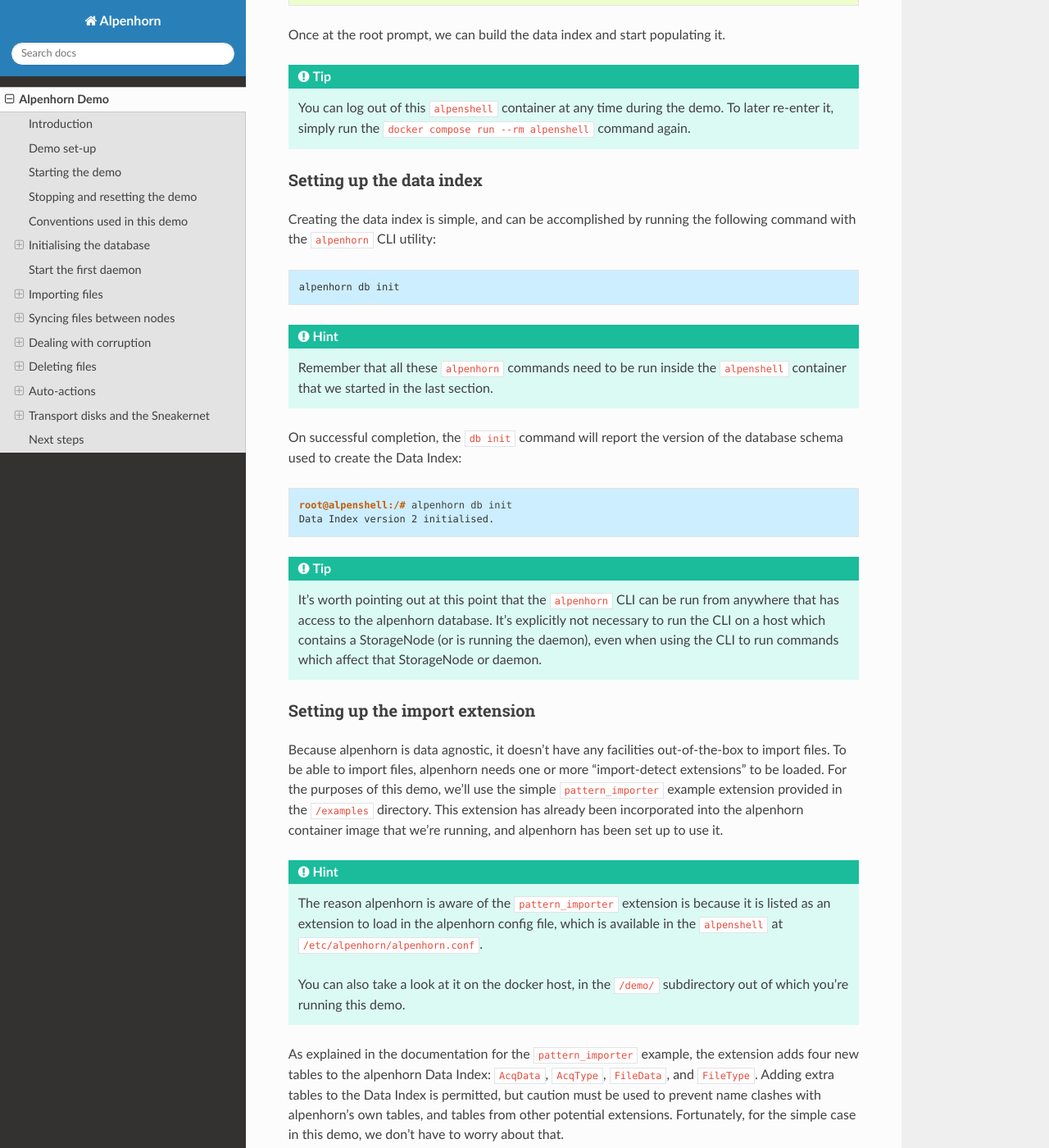
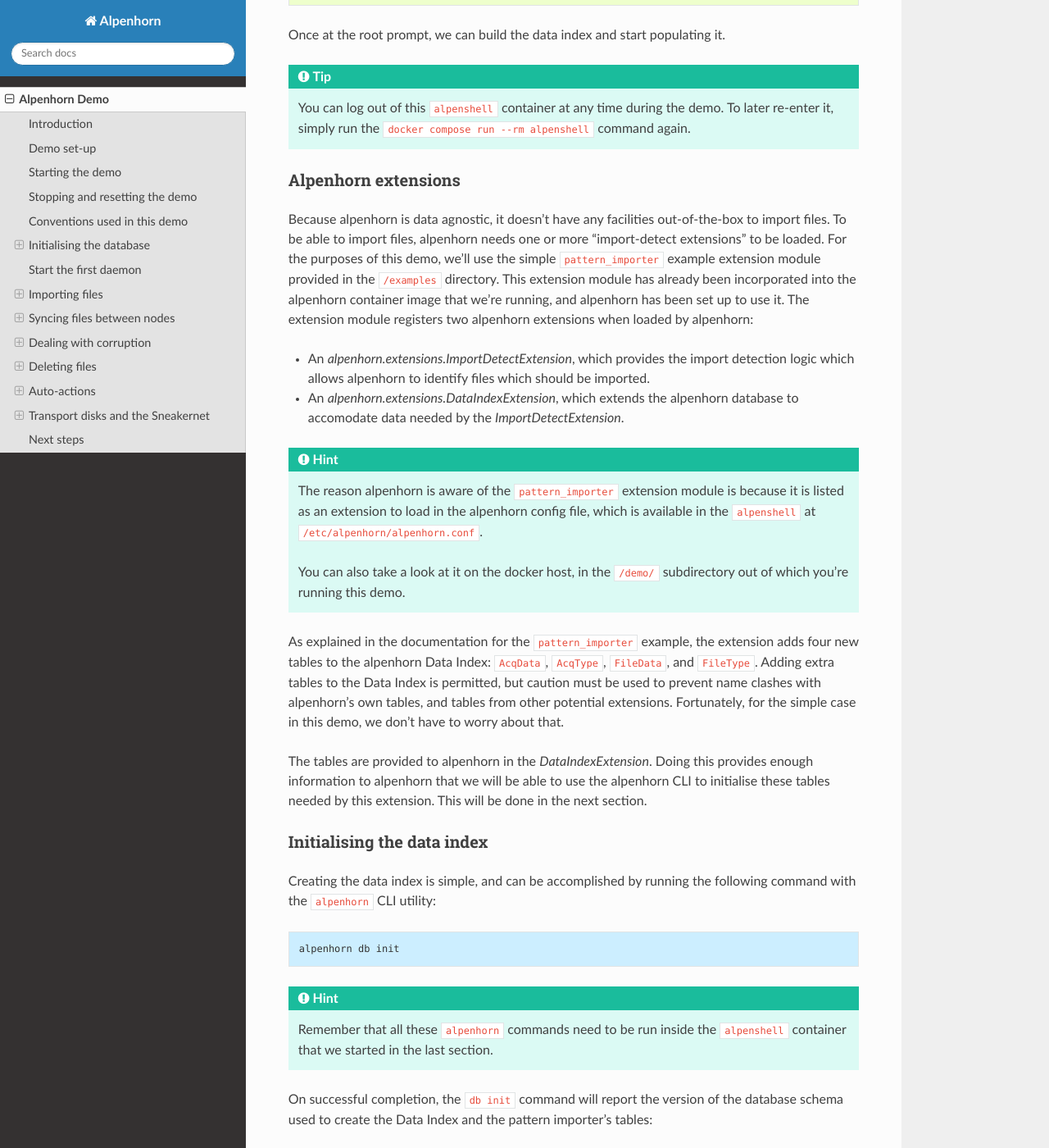
Before and after one commit to radiocosmology/alpenhorn, a Sphinx documentation site: the page built from doc/demo.rst, in a window 1280 px wide and 1400 px high, scrolled down 7026 px. Shown: the whole window at 82% size. Built offline with Sphinx 7.4.7 and the Read the Docs theme 3.1.0, drawn with Linux system fonts in a browser that asks for light colours; the version number could not be read and is left out; some of the changed text lies outside the part shown.

Commit message:
doc: Update demo for DataIndexExtension in pattern_exporter

```diff
--- a/doc/demo.rst
+++ b/doc/demo.rst
@@ -395,49 +395,26 @@
    You can log out of this ``alpenshell`` container at any time during the demo.  To later re-enter it,
    simply run the ``docker compose run --rm alpenshell`` command again.
 
-Setting up the data index
-~~~~~~~~~~~~~~~~~~~~~~~~~
-
-Creating the data index is simple, and can be accomplished by running the following
-command with the ``alpenhorn`` CLI utility:
-
-.. code:: console
-   :class: demoshell
-
-   alpenhorn db init
+Alpenhorn extensions
+~~~~~~~~~~~~~~~~~~~~
+
+Because alpenhorn is data agnostic, it doesn't have any facilities
+out-of-the-box to import files. To be able to import files, alpenhorn needs one
+or more "import-detect extensions" to be loaded. For the purposes of this demo,
+we'll use the simple ``pattern_importer`` example extension module provided in
+the ``/examples`` directory. This extension module has already been incorporated
+into the alpenhorn container image that we're running, and alpenhorn has been
+set up to use it.  The extension module registers two alpenhorn extensions when
+loaded by alpenhorn:
+
+* An `alpenhorn.extensions.ImportDetectExtension`, which provides the import
+  detection logic which allows alpenhorn to identify files which should be
+  imported.
+* An `alpenhorn.extensions.DataIndexExtension`, which extends the alpenhorn
+  database to accomodate data needed by the `ImportDetectExtension`.
 
 .. hint::
-   Remember that all these ``alpenhorn`` commands need to be run inside the
-   ``alpenshell`` container that we started in the last section.
-
-On successful completion, the ``db init`` command will report the version of the
-database schema used to create the Data Index:
-
-.. code:: console
-   :class: demoshell
-
-   root@alpenshell:/# alpenhorn db init
-   Data Index version 2 initialised.
-
-.. tip::
-   It's worth pointing out at this point that the ``alpenhorn`` CLI can be run from
-   anywhere that has access to the alpenhorn database.  It's explicitly not necessary
-   to run the CLI on a host which contains a StorageNode (or is running the daemon),
-   even when using the CLI to run commands which affect that StorageNode or daemon.
-
-Setting up the import extension
-~~~~~~~~~~~~~~~~~~~~~~~~~~~~~~~
-
-Because alpenhorn is data agnostic, it doesn't have any facilities
-out-of-the-box to import files. To be able to import files, alpenhorn
-needs one or more "import-detect extensions" to be loaded. For the
-purposes of this demo, we'll use the simple ``pattern_importer`` example
-extension provided in the ``/examples`` directory. This extension has
-already been incorporated into the alpenhorn container image that we're
-running, and alpenhorn has been set up to use it.
-
-.. hint::
-   The reason alpenhorn is aware of the ``pattern_importer`` extension is
+   The reason alpenhorn is aware of the ``pattern_importer`` extension module is
    because it is listed as an extension to load in the alpenhorn config file,
    which is available in the ``alpenshell`` at ``/etc/alpenhorn/alpenhorn.conf``.
 
@@ -451,25 +428,41 @@
 alpenhorn's own tables, and tables from other potential extensions.
 Fortunately, for the simple case in this demo, we don't have to worry about that.
 
-To initialise the database for the extension, run the ``demo_init``
-function provided by the extension:
-
-.. code:: console
-   :class: demoshell
-
-   python -c 'import pattern_importer; pattern_importer.demo_init()'
-
-If you get a ``ModuleNotFoundError: No module named 'pattern_importer'``
-error, you're probably not executing this command in the root-shell in
-the ``alpenshell`` container.
-
-You should see a success message:
-
-.. code:: console
-   :class: demoshell
-
-   root@alpenshell:/# python -c 'import pattern_importer; pattern_importer.demo_init()'
-   Plugin init complete.
+The tables are provided to alpenhorn in the `DataIndexExtension`.  Doing this
+provides enough information to alpenhorn that we will be able to use the
+alpenhorn CLI to initialise these tables needed by this extension.  This will be
+done in the next section.
+
+Initialising the data index
+~~~~~~~~~~~~~~~~~~~~~~~~~~~
+
+Creating the data index is simple, and can be accomplished by running the
+following command with the ``alpenhorn`` CLI utility:
+
+.. code:: console
+   :class: demoshell
+
+   alpenhorn db init
+
+.. hint::
+   Remember that all these ``alpenhorn`` commands need to be run inside the
+   ``alpenshell`` container that we started in the last section.
+
+On successful completion, the ``db init`` command will report the version of the
+database schema used to create the Data Index and the pattern importer's tables:
+
+.. code:: console
+   :class: demoshell
+
+   root@alpenshell:/# alpenhorn db init
+   Data Index version 2 initialised.
+   Component "pattern_importer" version 1 initialised.
+
+.. tip::
+   It's worth pointing out at this point that the ``alpenhorn`` CLI can be run from
+   anywhere that has access to the alpenhorn database.  It's explicitly not necessary
+   to run the CLI on a host which contains a StorageNode (or is running the daemon),
+   even when using the CLI to run commands which affect that StorageNode or daemon.
 
 Create the first StorageNode
 ~~~~~~~~~~~~~~~~~~~~~~~~~~~~
```
Also changed, not shown: 1 other file.
